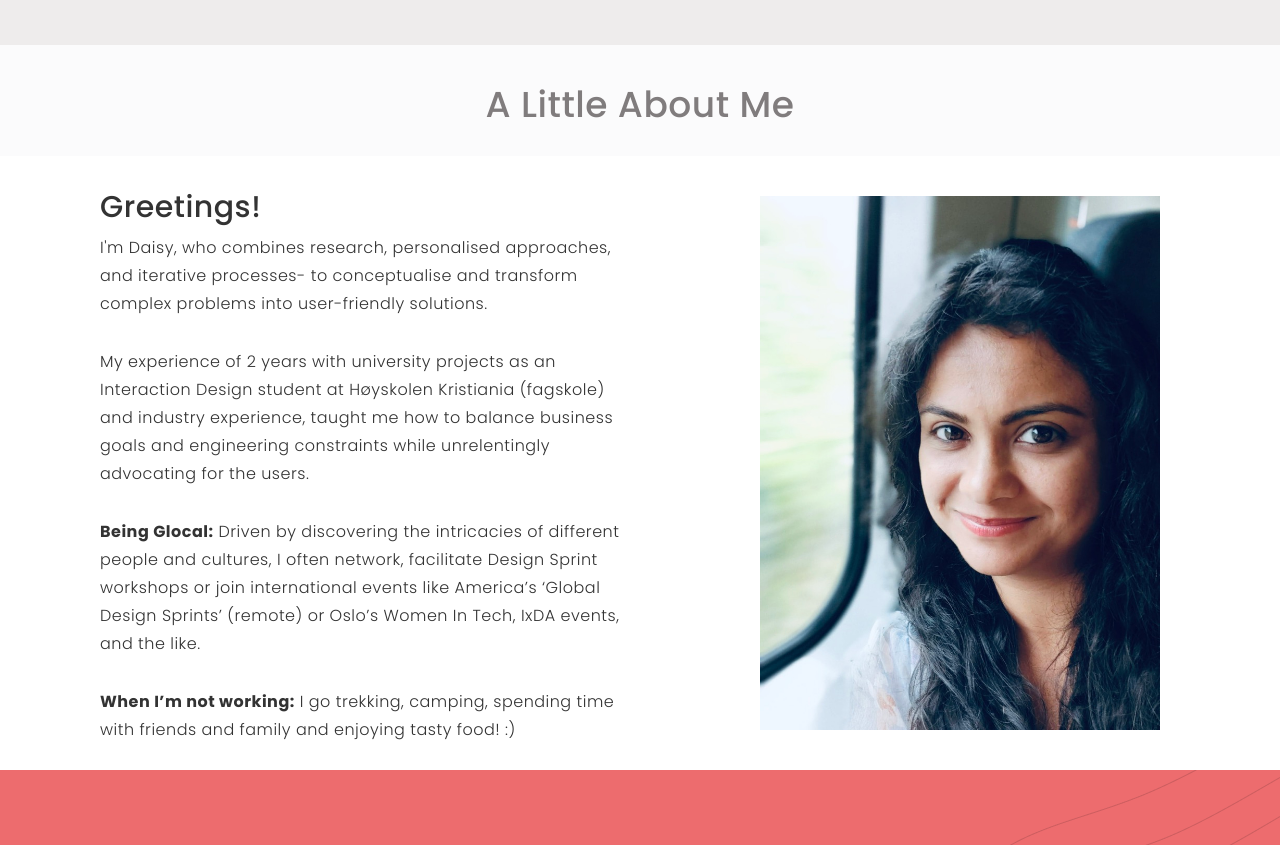
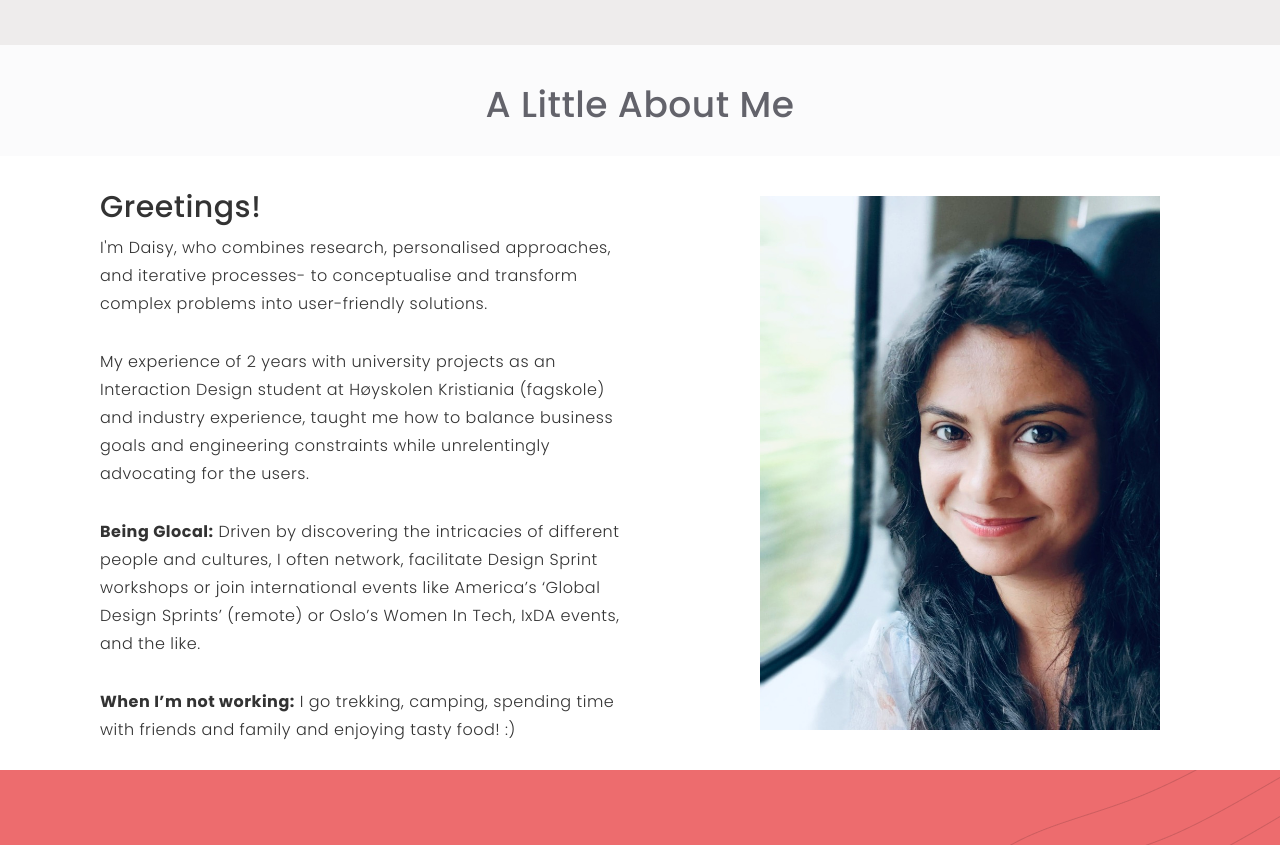
Before and after one commit to daisykumar/daisy-kumar-portfolio-interaction-design, a website: page index.html in a window 1280 px wide. Shown: the part 3067-3912 px from the top of the page. Drawn offline with nearby package versions, Linux system fonts and the light colour scheme.

Commit message:
color contrast

```diff
--- a/style.css
+++ b/style.css
@@ -553,7 +553,7 @@ nav{
     {
         font-weight: bolder;
         font-size: 32px;
-        color: #807C7D;
+        color: #63636b;
         line-height: 64px;
         text-align: center;
     }
```
